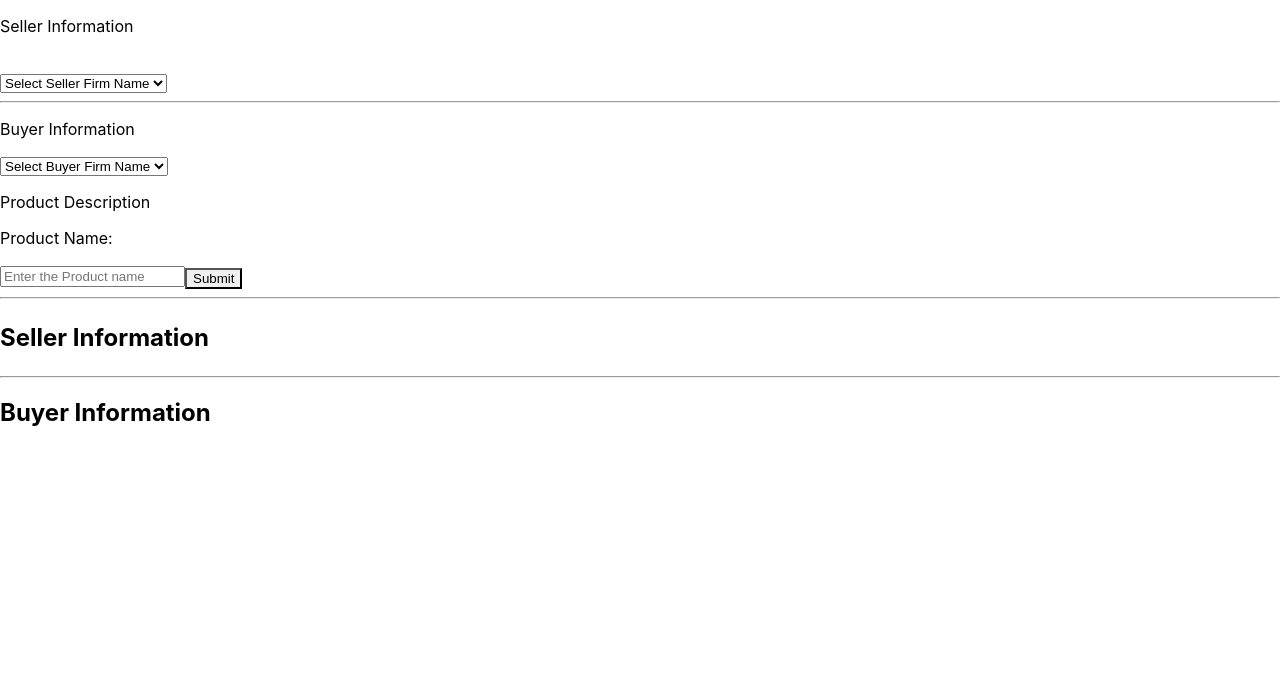
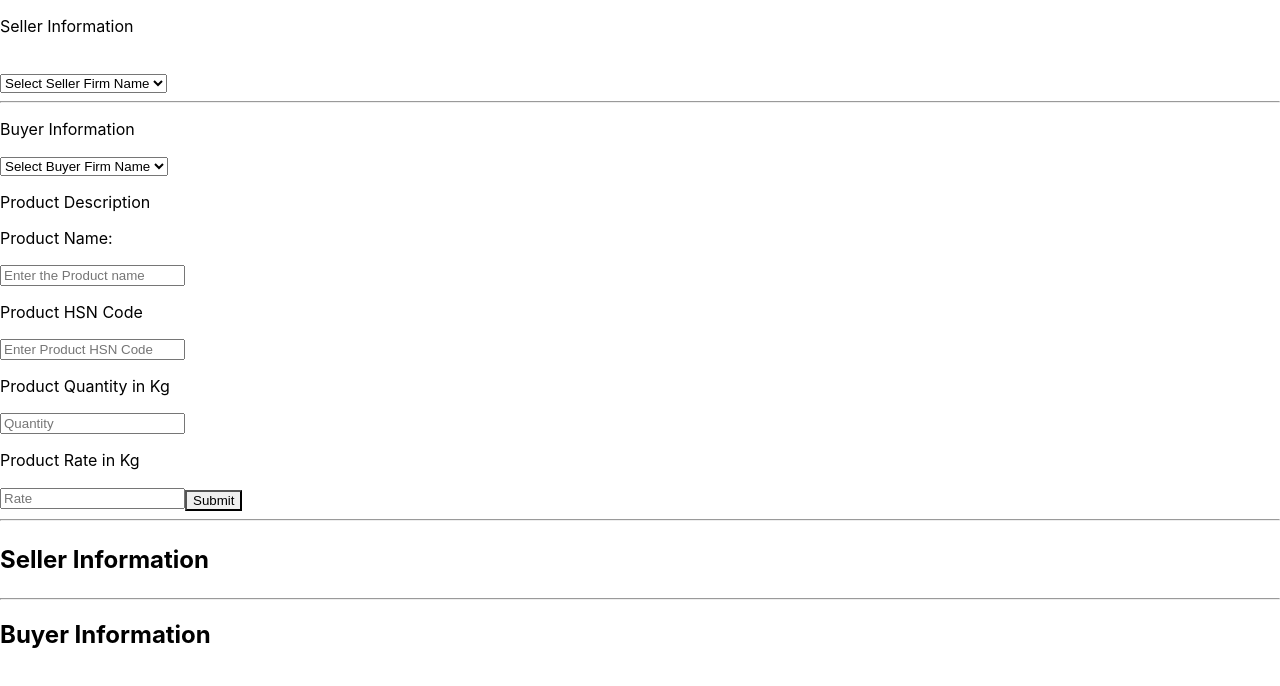
Before and after one commit to AvailablA/Invoice_Pro, a React (Create React App) app: page /InvoiceForm in a window 1280 px wide. Shown: the top 686 px of the page. Built offline with nearby package versions, Linux system fonts and the light colour scheme.

Commit message:
Rate, Quantity code Update

```diff
--- a/src/InvoiceForm.jsx
+++ b/src/InvoiceForm.jsx
@@ -1,5 +1,5 @@
 import React, { useState } from "react";
-import { FormControl, Text, Input, Button } from "@chakra-ui/react";
+import { FormControl, Text, Input, Button, Box } from "@chakra-ui/react";
 import parties from "./parties"; // Importing the parties data
 
 const InvoiceForm = () => {
@@ -21,14 +21,42 @@ const InvoiceForm = () => {
     setSelectBuyerParty(partyDetails);
   };
 
+  const [error, setError]= useState("");
+
   const [productName, setProductName] = useState("");
   const handleName = (e)=>{
     const name = e.target.value;
     setProductName(name);
   }
+
+  const [productHSNCode, setProductHSNCode] = useState("");
+  const handleCode = (e)=>{
+    const hsnCode = e.target.value;
+    setProductHSNCode(hsnCode);
+  }
+
+  const [productQuantity, setProductQuantity] = useState("");
+  const handleQuantity = (e)=>{
+    const quantity = e.target.value;
+    setProductQuantity(quantity);
+  }
+
+  const [productRate, setProductRate] = useState("");
+  const handleRate = (e)=>{
+    const rate = e.target.value;
+    setProductRate(rate);
+  }
+
   const handleSubmit =(e)=>{
     e.preventDefault();
-    console.log("Product Name: ", productName)
+    if (!productName || !productHSNCode || !productQuantity || !productRate) {
+      setError("Please fill the details of the product.");
+      return;
+    }
+    console.log("Product Name: ", productName);
+    console.log("Product HSN-Code: ", productHSNCode);
+    console.log("Product Quantity: ", productQuantity);
+    console.log("Product Rate: ", productRate);
   }
 
 
@@ -68,19 +96,45 @@ const InvoiceForm = () => {
           ))}
         </select>
         <br />
+        <FormControl as="form" onSubmit={handleSubmit}>
           <Text>Product Description</Text>
           <Text>Product Name: </Text>
             <Input
               type="text"
-            name= "name"
               placeholder="Enter the Product name"
               value={productName}
               onChange={handleName}
             />
 
+            <Text>Product HSN Code</Text>
+            <Input
+              type="text"
+              // name="code"
+              placeholder="Enter Product HSN Code"
+              value={productHSNCode}
+              onChange={handleCode}
+            />
+
+            <Text>Product Quantity in Kg</Text>
+            <Input
+              type="text"
+              placeholder="Quantity"
+              value={productQuantity}
+              onChange={handleQuantity}
+            />
+
+            <Text>Product Rate in Kg</Text>
+            <Input
+              type="text"
+              placeholder="Rate"
+              value={productRate}
+              onChange={handleRate}
+            />
+
             <Button mt={4} colorScheme="blue" type="submit">
               Submit
             </Button>
+          </FormControl>
       </FormControl>
 
       <hr />
@@ -116,10 +170,16 @@ const InvoiceForm = () => {
         </>
       )}
 
-      {productName && (
-        <>
-          <Text>Product name: {productName}</Text>
-        </>
+      {productName && productHSNCode && productQuantity && productRate &&(
+        <Box mt={4}>
+          <Text fontSize="lg" fontWeight="bold">
+            Product Details:
+          </Text>
+          <Text>Product Name: {productName}</Text>
+          <Text>HSN Code: {productHSNCode}</Text>
+          <Text>Quantity in Kg: {productQuantity}</Text>
+          <Text>Rate per Kg: {productRate}</Text>
+        </Box>
       )}
     </>
   );
```
Lines whose indentation alone changed are shown as unchanged.
